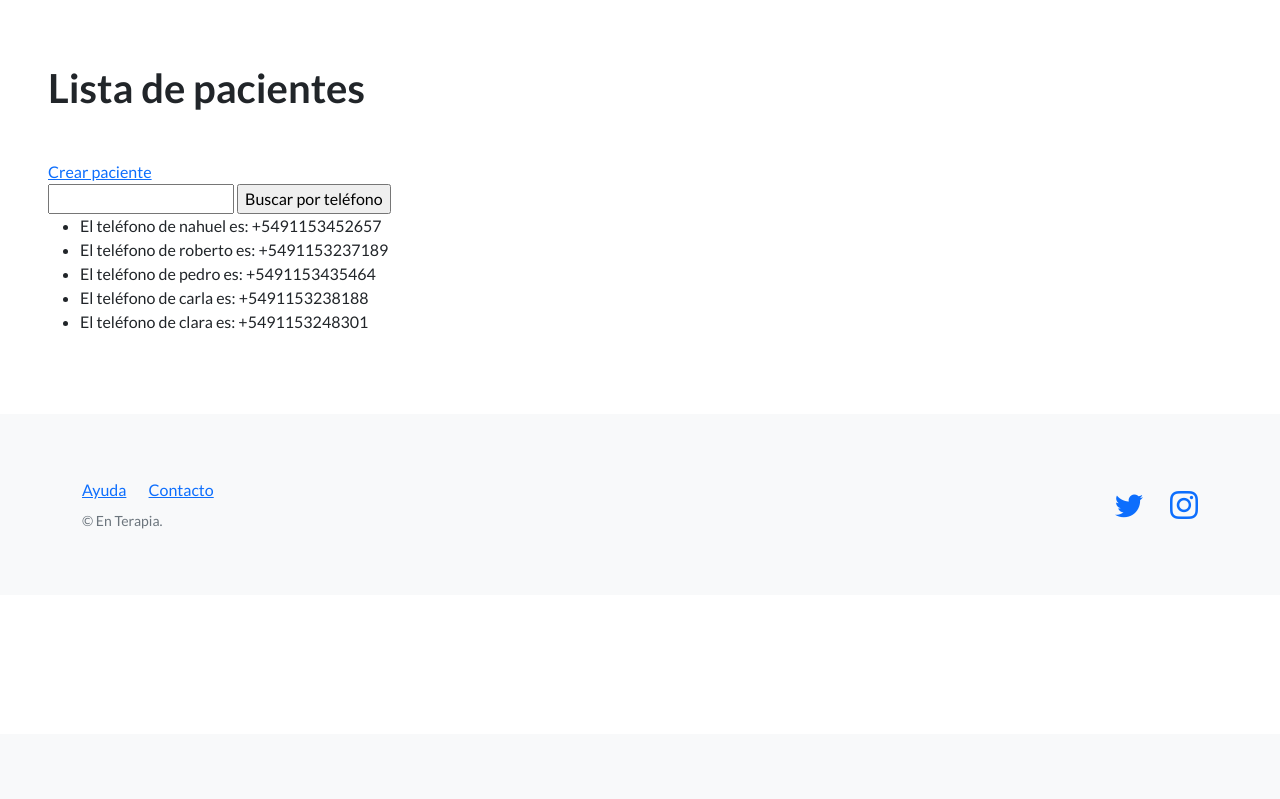
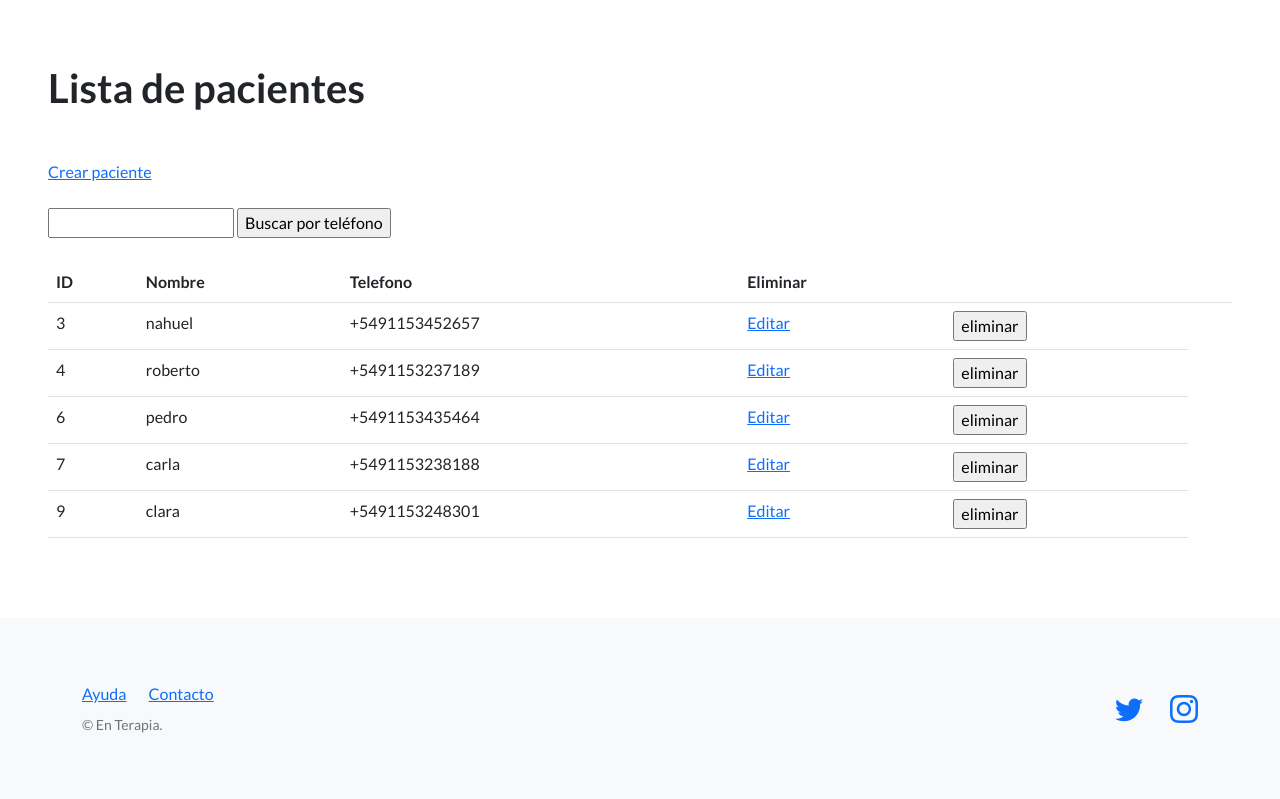
Before and after one commit to Nicole-P17/ProyectoFinal-Poracchia, a Django app: page /probando/lista-pacientes/ in a window 1280 px wide. Shown: the part 66-865 px from the top of the page. Before the commit the page ends 595 px from the top, so only its background shows below. Run offline with Django 4.2, Linux system fonts and the light colour scheme; data comes from the database, SQL or seed files in the repository; both versions use the stored data as it was after the commit; some libraries are stand-ins or nearby versions.

Commit message:
sumado hasta poder editar y eliminar

```diff
--- a/AppTerapia/Templates/AppTerapia/listaPacientes.html
+++ b/AppTerapia/Templates/AppTerapia/listaPacientes.html
@@ -6,17 +6,44 @@
     <div>
         <h1 class="mb-5">Lista de pacientes</h1>
         <a href="{% url 'crear_paciente' %}">Crear paciente</a>
-
+        <br> <br>
         <form action="{% url 'buscar_paciente' %}" method="post">
             {% csrf_token %}
             <input type="text" name="busqueda">
             <input type="submit" value="Buscar por teléfono">
         </form>
-        <ul>
-            {% for paciente in pacientes %}
-            <li>El teléfono de {{ paciente.nombre }} es: +54911{{ paciente.telefono }}</li>
-            {% endfor %}
-        </ul>
+        <br>
+
+        <table class="table">
+            <tbody>
+                <tr>
+                    <th>ID</th>
+                    <th>Nombre</th>
+                    <th>Telefono</th>
+                    <th>Eliminar</th>
+                    <th></th>
+                    <th></th>
+                </tr>
+                {% for paciente in pacientes %}
+                <tr>
+                    <td> {{ paciente.id}} </td>
+                    <td> {{ paciente.nombre }} </td>
+                    <td> +54911{{ paciente.telefono }}</td>
+
+                    <td>
+                        <a href="{% url 'editar_paciente' paciente.id %}">Editar</a>
+                    </td>
+                    <td>
+                        <form action="{% url 'eliminar_paciente' paciente.id %}" method="post">
+                            {% csrf_token %}
+                            <input type="submit" value="eliminar"/>
+                        </form>
+                    </td>
+                </tr>
+                {% endfor %}
+            </tbody>
+        </table>
+
     </div>
 </section>
 {% endblock contenido %}
--- a/AppTerapia/urls.py
+++ b/AppTerapia/urls.py
@@ -3,7 +3,9 @@ from django.urls import path
 from AppTerapia import views
 
 
-from AppTerapia.views import listar_consultantes, listar_pacientes, listar_psicologos, pacientes, crear_consultante, crear_paciente, crear_psicologo, buscar_paciente
+from AppTerapia.views import listar_consultantes, listar_pacientes, listar_psicologos, pacientes
+from AppTerapia.views import crear_consultante, crear_paciente, crear_psicologo, buscar_paciente
+from AppTerapia.views import eliminar_paciente, editar_paciente
 
 urlpatterns = [
     path("lista-consultantes/", views.listar_consultantes, name="listar_consultantes"),
@@ -15,4 +17,6 @@ urlpatterns = [
     path("crear-psicologo/", crear_psicologo, name="crear_psicologo"),
 
     path("buscar-paciente/", buscar_paciente, name="buscar_paciente"),
+    path("eliminar-paciente/<int:id>/", eliminar_paciente, name="eliminar_paciente"),
+    path("editar-paciente/<int:id>/", editar_paciente, name="editar_paciente"),
 ]
--- a/AppTerapia/views.py
+++ b/AppTerapia/views.py
@@ -1,6 +1,7 @@
+from ctypes.wintypes import PSIZE
 from django.shortcuts import render, redirect
 from django.urls import reverse
-from AppTerapia.forms import PsicologoFormulario
+from AppTerapia.forms import PsicologoFormulario, PacienteFormulario
 from django.http import HttpResponse
 from AppTerapia.models import Paciente, Terapeuta, Consultante
 # Create your views here.
@@ -48,6 +49,7 @@ def crear_consultante (request):
         consultante = Consultante(nombre=nombre,
                                   motivo=motivo,
                                   telefono=telefono)
+
         consultante.save()
 
         url_exitosa = reverse("listar_consultantes")
@@ -82,15 +84,68 @@ def crear_paciente (request):
         return http_response
 
 def buscar_paciente(request):
+    formulario = PacienteFormulario()
+
     if request.method == "POST":
-        busqueda = request.POST.get("busqueda")
-        pacientes = Paciente.objects.filter(telefono__contains=busqueda)
-        contexto = {
-            "pacientes": pacientes,
+        formulario = PacienteFormulario(request.POST)
+
+        if formulario.is_valid():
+            data = formulario.cleaned_data
+            nombre = data["nombre"]
+            edad = data['edad']
+            telefono = data['telefono']
+
+            paciente = Paciente(
+                nombre = nombre,
+                edad = edad,
+                telefono = telefono,
+            )
+            paciente.save()
+
+            url_exitosa = reverse('listar_pacientes')
+            return redirect(url_exitosa)
+
+    http_response = render (
+        request=request,
+        template_name='AppTerapia/formularioPacientes.html',
+        context={'formulario': formulario},
+    )
+    return http_response
+
+def eliminar_paciente(request, id):
+    paciente = Paciente.objects.get(id=id)
+    if request.method == "POST":
+        paciente.delete()
+        url_exitosa = reverse('listar_pacientes')
+        return redirect(url_exitosa)
+
+def editar_paciente(request, id):
+    paciente = Paciente.objects.get(id=id)
+    if request.method == "POST":
+        formulario = PacienteFormulario(request.POST)
+
+        if formulario.is_valid():
+            data = formulario.cleaned_data
+            paciente.nombre = data['nombre']
+            paciente.edad = data["edad"]
+            paciente.telefono = data['telefono']
+            paciente.save()
+
+            url_exitosa = reverse('listar_pacientes')
+            return redirect(url_exitosa)
+    else:  # GET
+        inicial = {
+            'nombre': paciente.nombre,
+            'edad': paciente.edad,
+            'telefono': paciente.telefono,
         }
-        return render(request, 'AppTerapia/listaPacientes.html', contexto)
+        formulario = PacienteFormulario(initial=inicial)
+    return render(
+        request=request,
+        template_name='AppTerapia/formularioPacientes.html',
+        context={'formulario': formulario},
+    )
 
-    return render(request, 'AppTerapia/listaPacientes.html')
 
 
 def crear_psicologo(request):
@@ -131,6 +186,7 @@ def crear_psicologo(request):
     return http_response
 
 
+
 def consultantes(request):
     return HttpResponse("Consultantes")
 
```
Also changed, not shown: AppTerapia/forms.py (+5 -4 lines), db.sqlite3.
